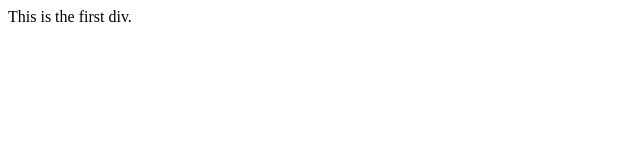
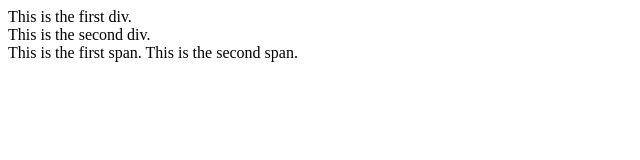
Before and after one commit to Aviii7/Aviii, a plain HTML site: page index.html in a window 1280 px wide. Shown: the whole page, without its empty margins (0-640 px from the left). Drawn offline with Linux system fonts and the light colour scheme.

Commit message:
Update index.html

```diff
--- a/index.html
+++ b/index.html
@@ -12,5 +12,9 @@
       </head>
       <body>
              <div>This is the first div.</div>
+             <div>This is the second div.</div>
+
+             <span>This is the first span.</span>
+             <span>This is the second span.</span>
      </body>
 </html>
```
